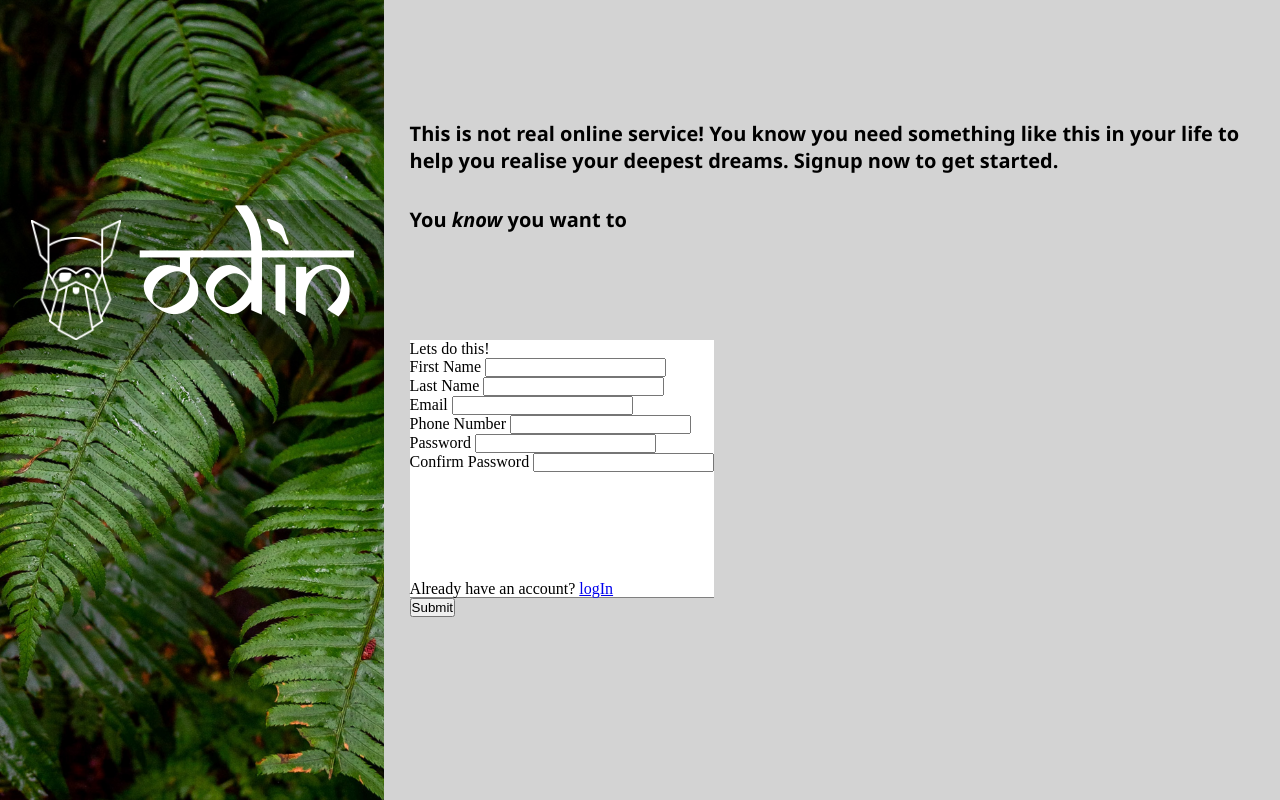
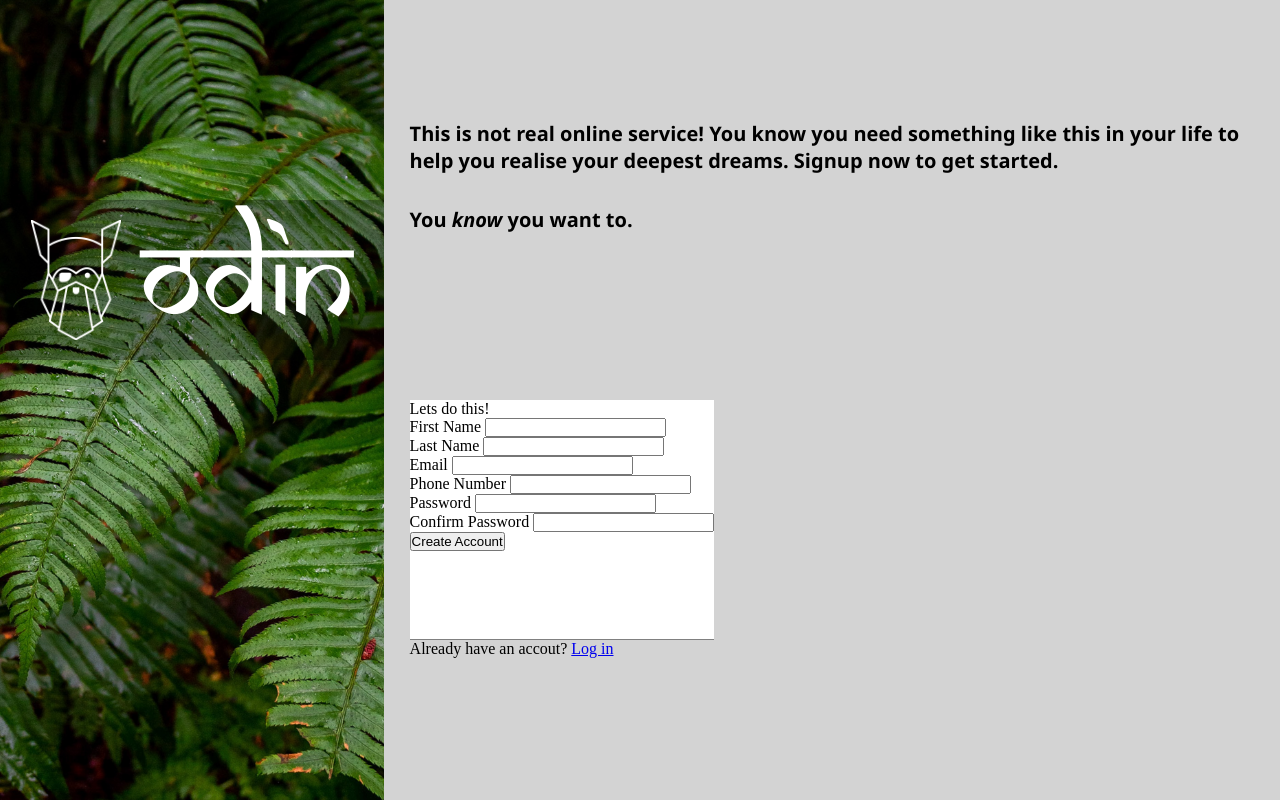
Before and after one commit to SamreenKausar/signUpForm, a plain HTML site: page index.html in a window 1280 px wide. Drawn offline with Linux system fonts and the light colour scheme.

Commit message:
Complete remaining elements

```diff
--- a/index.html
+++ b/index.html
@@ -18,12 +18,11 @@
     <div class="col2">
         <div class="textArea">
             <p>This is not real online service! You know you need something like this in your life to help you realise your deepest dreams. Signup now to get started. </p>
-            <p>You <em>know</em> you want to</p>
+            <p>You <em>know</em> you want to.</p>
         </div>
-        <div class="form">
-            <form action="#">
+        <form action="#" class="form">
+            <div class="textInput">
                 <p>Lets do this!</p>
-                <div class="form">
                 <div class="input" >
                     <label for="firstName">First Name</label>
                     <input type="text" name="firstName" id="firstName">
@@ -38,24 +37,31 @@
                 </div>
                 <div class="input">
                     <label for="phoneNum">Phone Number</label>
-                         <input type="tel" name="phoneNum" id="phoneNum">
+                    <input type="tel" name="phoneNum" id="phoneNum" pattern="[+][0-9]{12}">
                 </div>
                 <div class="input">
                     <label for="pwd">Password</label>
-                         <input type="password" name="pwd" id="pwd">
+                    <input type="password" name="pwd" id="pwd" >
                 </div>
                 <div class="input">
                     <label for="cnfpwd">Confirm Password</label>
-                         <input type="password" name="cnfpwd" id="cnfpwd">
+                    <input type="password" name="cnfpwd" id="cnfpwd" min="8" >
                 </div>
             </div>
-                 <input type="submit" name="submit" id="submit">
+            <input type="submit" name="submit" id="submit" value="Create Account">
         </form>
-        </div>
-        <div class="login">
-            <p>Already have an account? <a href="signIn.html">logIn</a></p>
+        <div class="logIn">
+            <p>Already have an accout? <a href="login.html">Log in</a></p>
         </div>
     </div>
 </div>
 </body>
 </html>
+
+
+
+
+
+
+    </div>
+</form>
```
Lines whose indentation alone changed are shown as unchanged.
